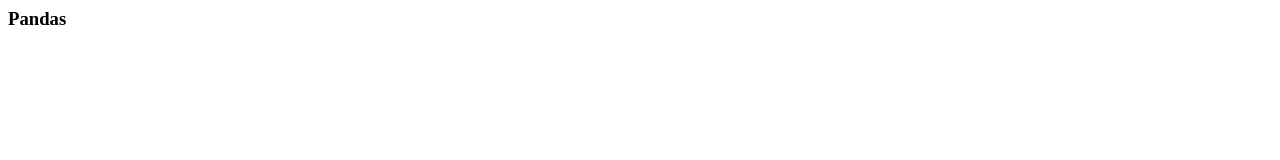
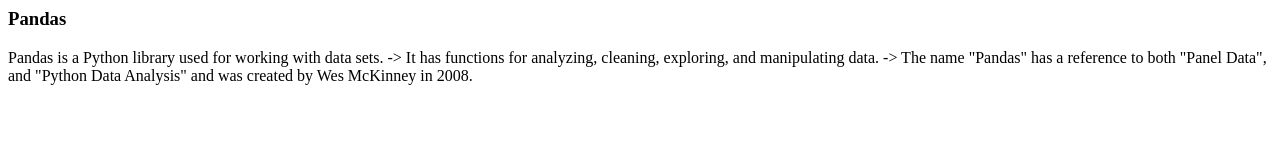
Before and after one commit to Lakshmilavanya2001/Lakshmilavanya2001.github.io, a plain HTML site: page index.html in a window 1280 px wide. Drawn offline with Linux system fonts and the light colour scheme.

Commit message:
Update index.html

```diff
--- a/index.html
+++ b/index.html
@@ -4,5 +4,12 @@
   </head>
   <body>
     <h3>Pandas</h3>
+    <p>Pandas is a Python library used for working with data sets.
+
+     -> It has functions for analyzing, cleaning, exploring, and manipulating data.
+
+     -> The name "Pandas" has a reference to both "Panel Data", and "Python Data Analysis" and was created by Wes McKinney in 2008.
+
+</p>
   </body>
 </html>
```
